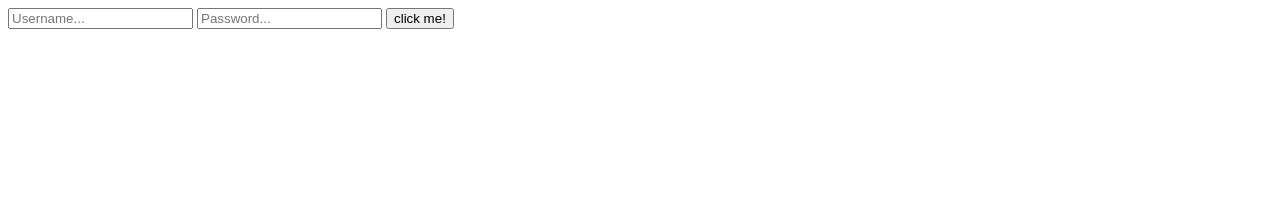
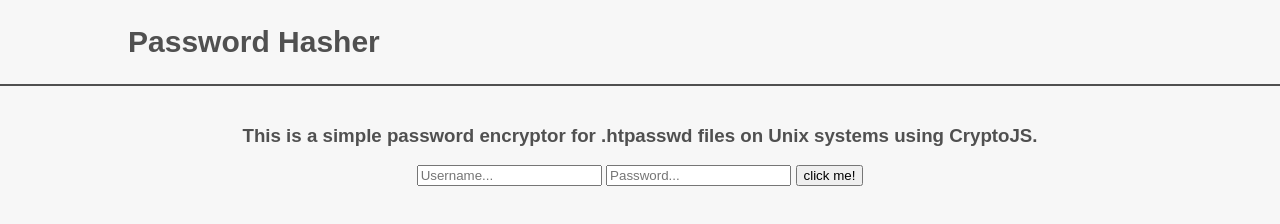
Before and after one commit to Bhek/password-hasher, a plain HTML site: page index.html in a window 1280 px wide. Drawn offline with Linux system fonts and the light colour scheme.

Commit message:
added some CSS

```diff
--- /dev/null
+++ b/css/layout.css
@@ -0,0 +1,46 @@
+body {
+    color: #505050;
+    background-color: #F7F7F7;
+    margin:0px;
+    font-family: Arial, Helvetica, sans-serif;
+}
+
+.header {
+    padding-left:10%;
+    padding-right: 10%;
+    top:0;
+    width:80%;
+}
+
+.title {
+    font-family: Arial, Helvetica, sans-serif;
+    text-align: left;
+    display: block;
+    position: relative;
+    float: left;
+    width: 450px;
+    font-size:20px;
+}
+
+#line {
+    position: relative;
+    width: 100%;
+    right: 0;
+    left: 0%; /* seeing as content is centered, make margin-left start at center of page */
+    height: 2px;
+    background-color: #505050;
+}
+
+a {
+    color: #505050;
+    text-decoration: none;
+}
+
+a:hover {
+    color: #0084b4;
+}
+
+.main {
+    width: 100%;
+    padding-top: 20px;
+}
--- a/index.html
+++ b/index.html
@@ -1,8 +1,18 @@
 <html>
 <head>
     <title>Password Hasher</title>
+    <link href="./css/layout.css" rel="stylesheet" />
 </head>
 <body>
+    <div class="header">
+        <div class="title">
+            <h2>Password Hasher</h2>
+        </div>
+    </div>
+    <div id="line" style="clear:both">&nbsp;</div>
+    <div class="main">
+        <div style="text-align:center">
+        <h3>This is a simple password encryptor for .htpasswd files on Unix systems using CryptoJS.</h3>
             <form id="hthasher">
                 <input name="username" type="test" placeholder="Username...">
                 <input name="password" type="password" placeholder="Password...">
@@ -51,5 +61,7 @@
                 hash();
             }
             </script>
+        </div>
+    </div>
 </body>
 </html>
```
Lines whose indentation alone changed are shown as unchanged.
